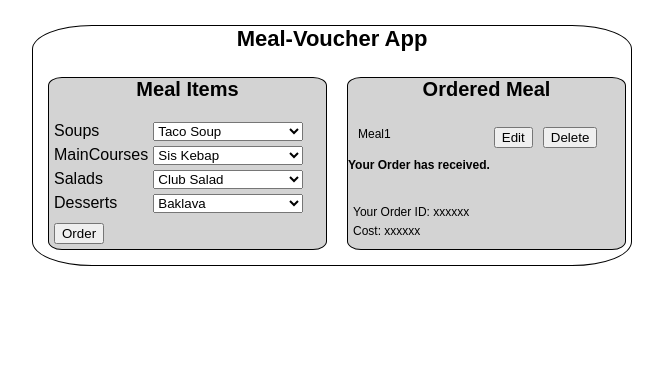
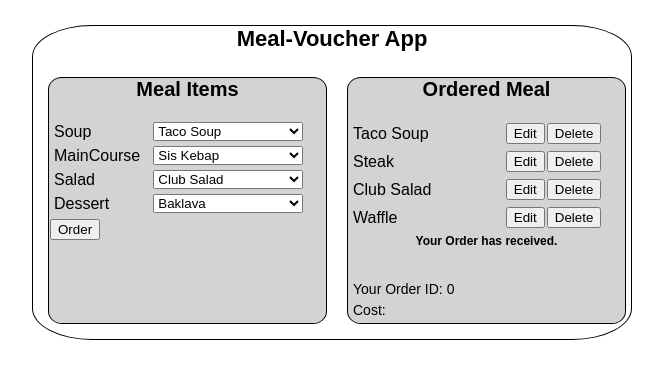
Before and after one commit to EkrlDev/meal-voucher-app, a React (Create React App) app in the folder src/: page / in a window 1280 px wide. Shown: the top 378 px of the page, without its empty margins (328-991 px from the left). Built offline with nearby package versions, Linux system fonts and the light colour scheme.

Commit message:
useReducer completed

```diff
--- a/src/AddMealItem.js
+++ b/src/AddMealItem.js
@@ -1,7 +1,7 @@
 import React from "react";
 import "./styles.css";
 
-const AddMealItem = ({ title, menu }) => {
+const AddMealItem = ({ title, menu, setFromList }) => {
   const mealItemOptionList = menu[title].map((t) => t.name);
   const mealItemOptions = mealItemOptionList.map((item) => {
     return (
@@ -10,11 +10,15 @@ const AddMealItem = ({ title, menu }) => {
       </option>
     );
   });
-
+  const onChangeHandler = (e) => {
+    setFromList(title, e.target.value);
+  };
   return (
     <div className="mealItem">
       <label>{title}</label>
-      <select className="select-option">{mealItemOptions}</select>
+      <select className="select-option" onChange={onChangeHandler}>
+        {mealItemOptions}
+      </select>
     </div>
   );
 };
--- a/src/AddMealItems.js
+++ b/src/AddMealItems.js
@@ -3,22 +3,34 @@ import AddMealItem from "./AddMealItem";
 import "./styles.css";
 import { Menu } from "./MenuList";
 
-const AddMealItems = () => {
+const AddMealItems = ({ setFromList, selectedMealList, dispatch }) => {
   const MealItemTitles = Object.keys(Menu);
   const addMealItemList = MealItemTitles.map((meal) => {
     return (
       <li key={meal}>
-        <AddMealItem title={meal} menu={Menu} />
+        <AddMealItem title={meal} menu={Menu} setFromList={setFromList} />
       </li>
     );
   });
+  const submitHandler = () => {
+    dispatch({
+      type: "order-meal",
+      id: new Date().getTime().toString(),
+      meal: {
+        Soup: selectedMealList.Soup,
+        MainCourse: selectedMealList.MainCourse,
+        Salad: selectedMealList.Salad,
+        Dessert: selectedMealList.Dessert,
+      },
+    });
+  };
   return (
     <div className="voucher-item">
       <h2>Meal Items</h2>
       <ul>{addMealItemList}</ul>
 
       <div>
-        <button>Order</button>
+        <button onClick={submitHandler}>Order</button>
       </div>
     </div>
   );
--- a/src/App.js
+++ b/src/App.js
@@ -1,5 +1,5 @@
 import React from "react";
-import { useReducer } from "react";
+import { useReducer, useState } from "react";
 import AddMealItems from "./AddMealItems";
 import MealItemList from "./MealItemList";
 import { initialState, voucherReducer } from "./voucherReducer";
@@ -7,12 +7,34 @@ import "./styles.css";
 
 const VoucherApp = () => {
   const [state, dispatch] = useReducer(voucherReducer, initialState);
+  const [selectedMealList, setSelectedMealList] = useState({
+    id: 0,
+    Soup: "Taco Soup",
+    MainCourse: "Steak",
+    Salad: "Club Salad",
+    Dessert: "Waffle",
+    cost: 0,
+  });
+
+  const setFromList = (itemName, value) => {
+    // setSelectedMealList((prevState) => {
+    //   return { ...prevState, itemName: value };
+    // });
+    setSelectedMealList({
+      ...selectedMealList,
+      [itemName]: value,
+    });
+  };
   return (
     <div className="voucher">
       <h1>Meal-Voucher App</h1>
       <div className="listsContainer">
-        <AddMealItems dispatch={dispatch} />
-        <MealItemList />
+        <AddMealItems
+          setFromList={setFromList}
+          selectedMealList={selectedMealList}
+          dispatch={dispatch}
+        />
+        <MealItemList dispatch={dispatch} state={state} />
       </div>
     </div>
   );
--- a/src/MealItem.js
+++ b/src/MealItem.js
@@ -1,15 +1,22 @@
 import React from "react";
 
-const MealItem = () => {
-  return (
+const MealItem = ({ title, dispatch }) => {
+  const deleteItemHandler = () => {
+    dispatch({
+      type: "delete-meal",
+      title: title,
+    });
+  };
+  const newMeal = (
     <li className="mealItem">
-      <p>Meal1</p>
+      {title}
       <div>
         <button>Edit</button>
-        <button>Delete</button>
+        <button onClick={deleteItemHandler}>Delete</button>
       </div>
     </li>
   );
+  return <div>{newMeal}</div>;
 };
 
 export default MealItem;
--- a/src/MealItemList.js
+++ b/src/MealItemList.js
@@ -1,17 +1,20 @@
 import React from "react";
 import MealItem from "./MealItem";
 
-const MealItemList = () => {
+const MealItemList = ({ state, dispatch }) => {
   return (
     <div className="voucher-item">
       <h2>Ordered Meal</h2>
       <ul>
-        <MealItem />
+        <MealItem dispatch={dispatch} title={state.selectedMeal.Soup} />
+        <MealItem dispatch={dispatch} title={state.selectedMeal.MainCourse} />
+        <MealItem dispatch={dispatch} title={state.selectedMeal.Salad} />
+        <MealItem dispatch={dispatch} title={state.selectedMeal.Dessert} />
       </ul>
       <h6>Your Order has received.</h6>
       <div>
-        <p>Your Order ID: xxxxxx</p>
-        <p>Cost: xxxxxx</p>
+        <p>Your Order ID: {state.id}</p>
+        <p>Cost: {state.cost}</p>
       </div>
     </div>
   );
--- a/src/MenuList.js
+++ b/src/MenuList.js
@@ -1,5 +1,5 @@
 export const Menu = {
-  Soups: [
+  Soup: [
     {
       id: 0,
       name: "Taco Soup",
@@ -16,7 +16,7 @@ export const Menu = {
       cost: 4.2,
     },
   ],
-  MainCourses: [
+  MainCourse: [
     {
       id: 0,
       name: "Sis Kebap",
@@ -33,7 +33,7 @@ export const Menu = {
       cost: 14.2,
     },
   ],
-  Salads: [
+  Salad: [
     {
       id: 0,
       name: "Club Salad",
@@ -50,7 +50,7 @@ export const Menu = {
       cost: 4.2,
     },
   ],
-  Desserts: [
+  Dessert: [
     {
       id: 0,
       name: "Baklava",
--- a/src/styles.css
+++ b/src/styles.css
@@ -13,7 +13,7 @@ body {
 
 p {
   margin: 5px;
-  font-size: 12px;
+  font-size: 14px;
 }
 
 h1 {
@@ -45,6 +45,7 @@ h5 {
 
 h6 {
   margin-top: 0;
+  align-self: center;
   font-size: 12px;
 }
 
@@ -53,7 +54,7 @@ ul {
 }
 
 button {
-  margin: 5px;
+  margin: 1px;
 }
 li {
   list-style-type: none;
@@ -95,6 +96,7 @@ li {
   width: 90%;
   display: flex;
   justify-content: space-between;
+  align-items: center;
 }
 
 .select-option {
--- a/src/voucherReducer.js
+++ b/src/voucherReducer.js
@@ -1,18 +1,39 @@
 export const initialState = {
-  id: 0,
-  soup: "Make money",
-  mainCourse: "Make money",
-  salad: "Make money",
-  dessert: "Make money",
-  cost: 0,
+  id: "0",
+  selectedMeal: {
+    Soup: "Taco Soup",
+    MainCourse: "Steak",
+    Salad: "Club Salad",
+    Dessert: "Waffle",
+  },
 };
 
 export const voucherReducer = (state, action) => {
   switch (action.type) {
     case "order-meal": {
-      console.log(action.payload);
-      return;
+      return {
+        ...state,
+        id: action.id,
+        selectedMeal: action.meal,
+      };
     }
+    case "delete-meal": {
+      for (const key in state.selectedMeal) {
+        if (
+          state.selectedMeal.hasOwnProperty(key) &&
+          state.selectedMeal[key] === action.title
+        ) {
+          return {
+            ...state,
+            selectedMeal: {
+              ...state.selectedMeal,
+              [key]: `${key} not selected`,
+            },
+          };
+        }
+      }
+    }
+
     default: {
       throw Error("Unknown action: " + action.type);
     }
```
